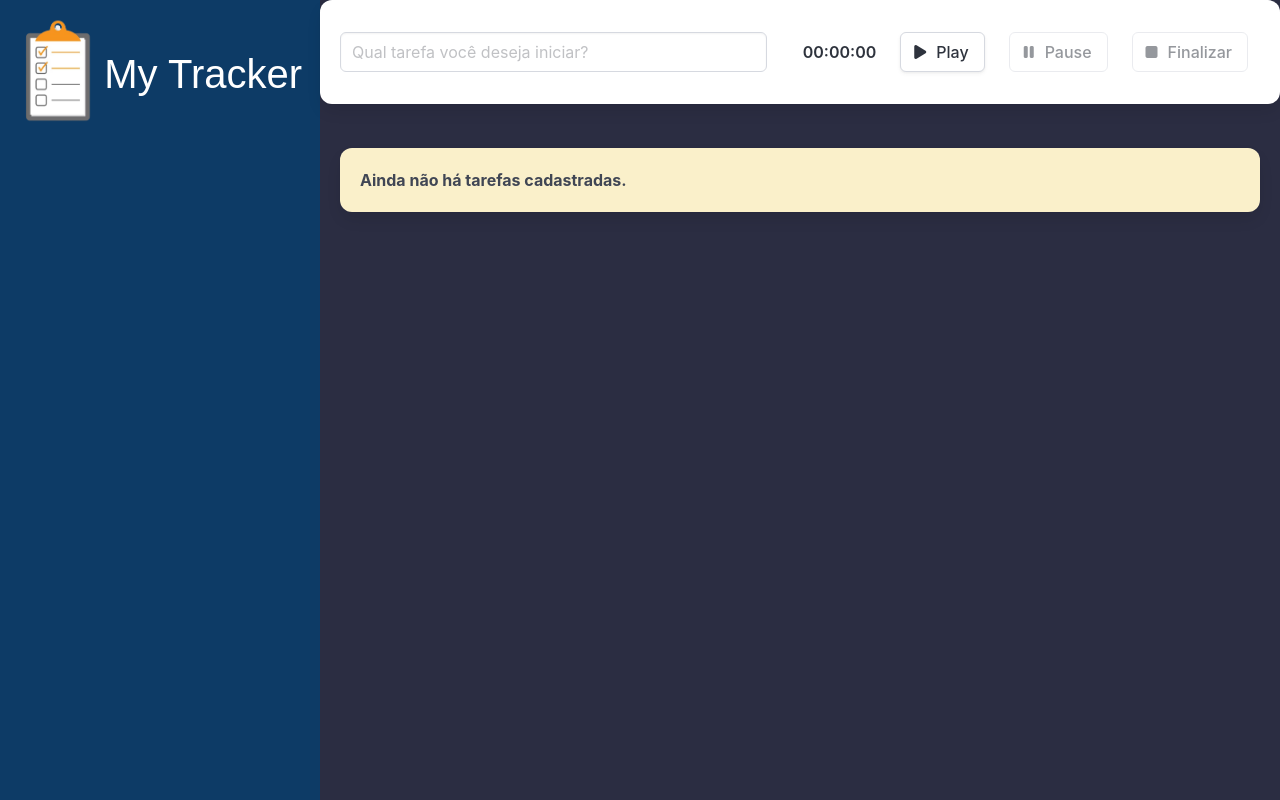
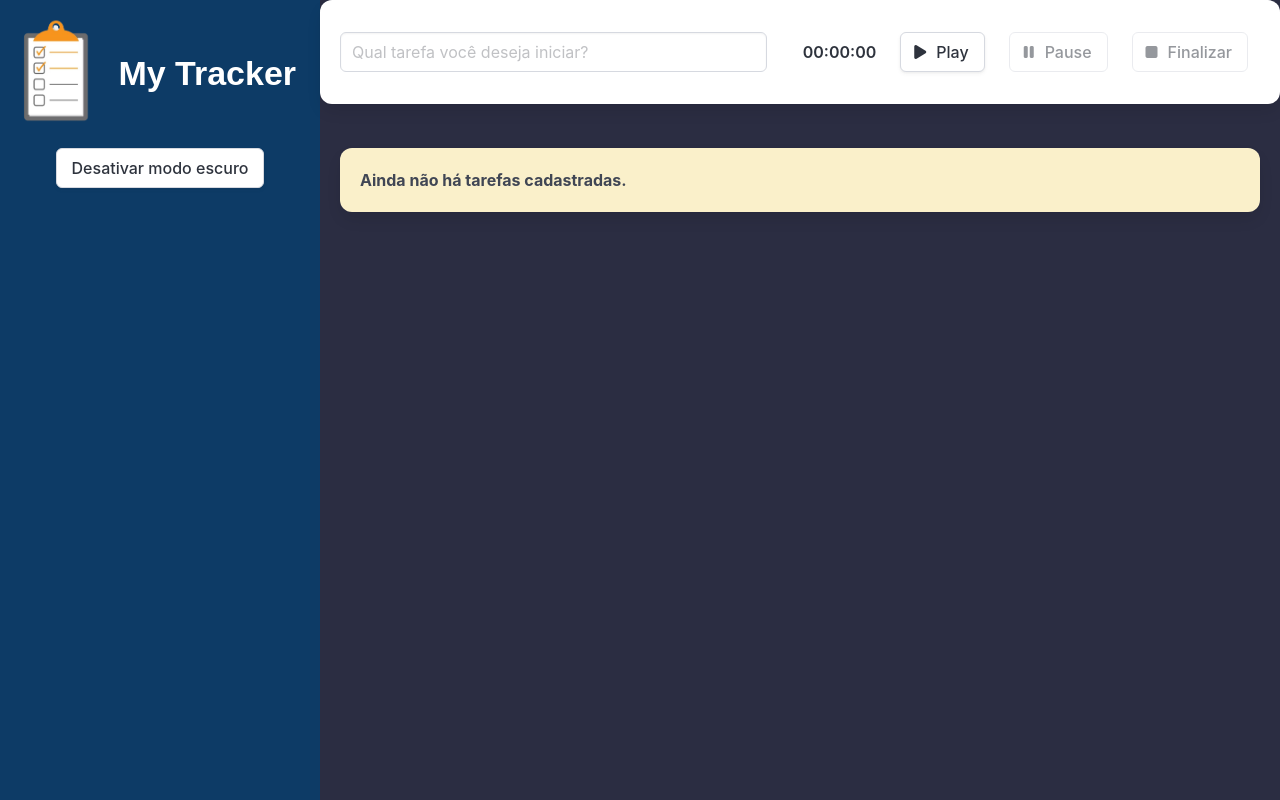
Before and after one commit to EduardoPSRodrigues/MyTracker, a Vue app: page / in a window 1280 px wide. Built offline with nearby package versions, Linux system fonts and the light colour scheme; a web font is replaced by a local one.

Commit message:
Criando a lógica para ativar e desativar o modo escuro

```diff
--- a/src/components/BarraLateral.vue
+++ b/src/components/BarraLateral.vue
@@ -8,8 +8,14 @@
     <header>
 
         <div class="container-header">
-            <img class="imagem-logo" src="../assets/logo.png" alt="Logotipo do My Tracker">
-            <h1> My Tracker </h1>
+            <div class="logo-title">
+                <img class="imagem-logo" src="../assets/logo.png" alt="Logotipo do My Tracker">
+                <h1> My Tracker </h1>
+            </div>
+
+            <button class="button" @click="AlterarTema">
+                {{ textoBotao }}
+            </button>
         </div>
 
 
@@ -20,7 +26,23 @@
 import { defineComponent } from 'vue'
 
 export default defineComponent({
-    name: 'BarraLateral'
+    name: 'BarraLateral',
+    data() {
+        return {
+            modoEscuroAtivo: false,
+        };
+    },
+    computed: {
+        textoBotao() :string {
+            return this.modoEscuroAtivo ? 'Ativar modo escuro' : 'Desativar modo escuro';
+        },
+    },
+    methods: {
+        AlterarTema() {
+            this.modoEscuroAtivo = !this.modoEscuroAtivo;
+            document.querySelector('main')?.classList.toggle('modo-escuro')
+        }
+    }
 })
 
 </script>
@@ -38,13 +60,22 @@ header {
 h1 {
     color: white;
     font-family: "Playwrite HU", sans-serif;
-    font-size: 40px
+    font-size: 34px;
+    margin-left: 1rem;
+    font-weight: bold;
 }
 
 .container-header {
+    display: block;
+    align-items: center;
+    justify-content: center;
+    text-align: center;
+}
+
+.logo-title {
     display: flex;
     align-items: center;
-    justify-content: center;
+    margin-bottom: 1rem;
 }
 
 .imagem-logo {
```
